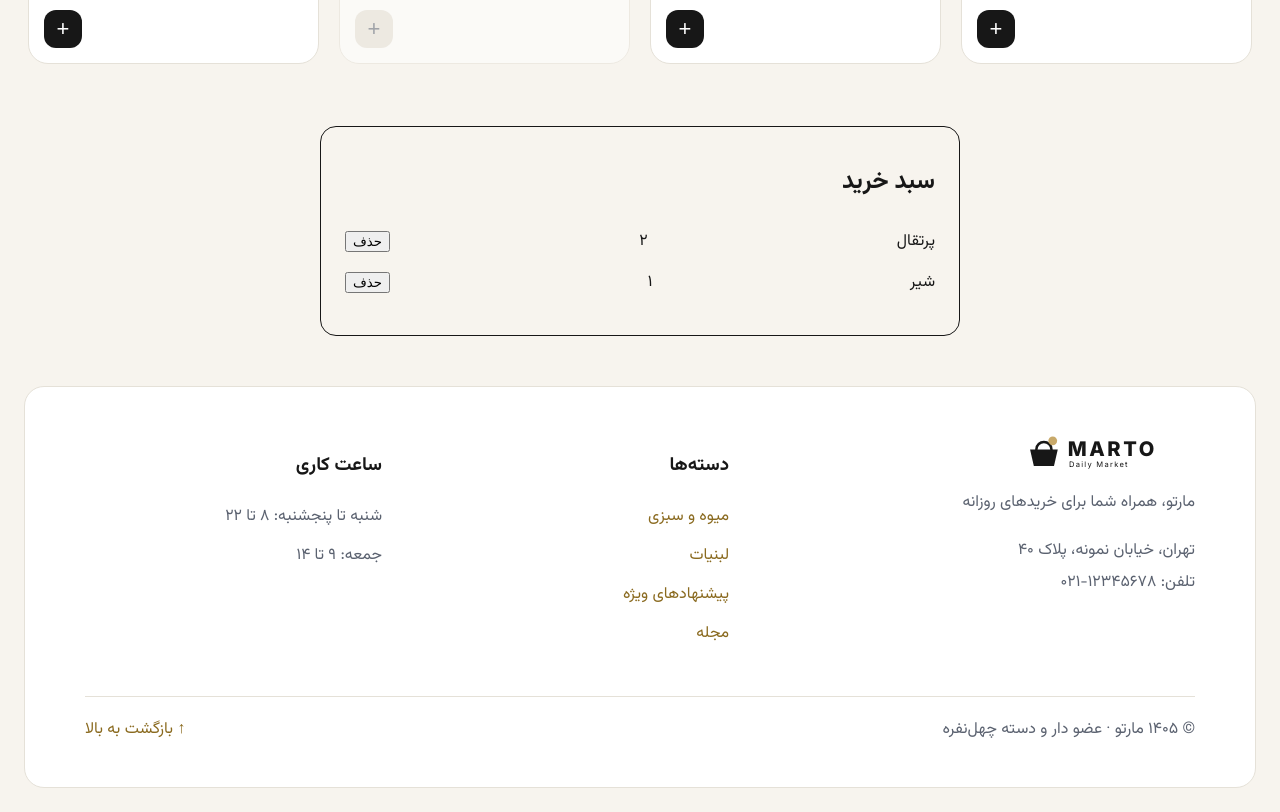
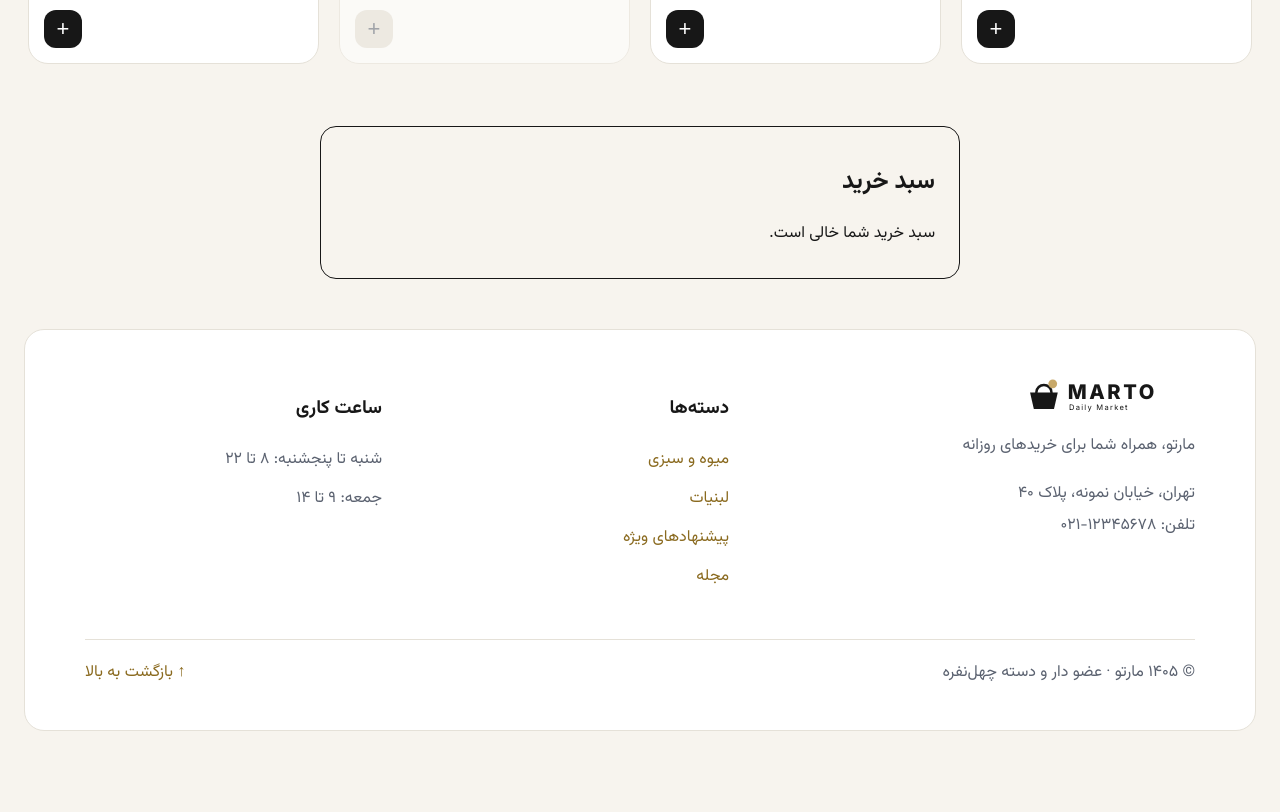
Before and after one commit to A-H-FEIZI/dry-shop, a React (Vite) app: page / in a window 1280 px wide. Shown: the part 1420-2232 px from the top of the page. After the commit the page ends 2175 px from the top, so only its background shows below. Built offline with nearby package versions, Linux system fonts and the light colour scheme.

Commit message:
feat: cart state with useState in App (week 5 step 3)

```diff
--- a/src/App.tsx
+++ b/src/App.tsx
@@ -1,12 +1,15 @@
+import { useState } from 'react'
+import { addToCart, cartCount, removeFromCart } from './features/cart/rules/lines.ts'
+import CartPanel from './components/CartPanel.tsx'
+import CategoryGrid from './components/CategoryGrid.tsx'
 import CategoryNav from './components/CategoryNav.tsx'
 import Footer from './components/Footer.tsx'
 import Header from './components/Header.tsx'
 import Hero from './components/Hero.tsx'
 import LogoSprite from './components/LogoSprite.tsx'
-import CategoryGrid from './components/CategoryGrid.tsx'
 import ProductGrid from './components/ProductGrid.tsx'
-import CartPanel from './components/CartPanel.tsx'
 import type { Card, CartLine } from './shared/types.ts'
+
 const SAMPLE: Card[] = [
   {
     id: 102, title: 'پرتقال', unit: 'هر کیلو', emoji: '🍊', image: null,
@@ -25,16 +28,23 @@ const SAMPLE: Card[] = [
     price: '۱۲۰٬۰۰۰ تومان', oldPrice: null, discount: null, inStock: true,
   },
 ]
-const TEST_LINES: CartLine[] = [
-  { id: 102, qty: 2 },
-  { id: 201, qty: 1 },
-]
 
 export default function App() {
+  const [cart, setCart] = useState<CartLine[]>([])
+  const count = cartCount(cart)
+
+  function handleAdd(id: number) {
+    setCart(addToCart(cart, id))
+  }
+
+  function handleRemove(id: number) {
+    setCart(removeFromCart(cart, id))
+  }
+
   return (
     <>
       <LogoSprite />
-      <Header />
+      <Header count={count} />
       <CategoryNav />
       <main id="main">
         <Hero />
@@ -44,13 +54,9 @@ export default function App() {
           title="پیشنهادهای ویژه"
           prefix="offer"
           cards={SAMPLE}
-  onAdd={(id) => console.log('add', id)}
+          onAdd={handleAdd}
         />
-<CartPanel
-  lines={TEST_LINES}
-  cards={SAMPLE}
-  onRemove={(id) => console.log('remove', id)}
-/>
+        <CartPanel lines={cart} cards={SAMPLE} onRemove={handleRemove} />
       </main>
       <Footer />
     </>
--- a/src/components/Header.tsx
+++ b/src/components/Header.tsx
@@ -1,4 +1,9 @@
-export default function Header() {
+import { formatNumber } from '../features/products/catalog/format.ts'
+
+type HeaderProps = {
+  count: number
+}
+export default function Header({ count }: HeaderProps) {
   return (
     <>
       <a className="skip-link" href="#main">پرش به محتوای اصلی</a>
@@ -27,7 +32,7 @@ export default function Header() {
           />
           <button type="button">
             <span aria-hidden="true">🛒</span> سبد خرید{' '}
-            <span className="cart-count" id="cart-count" aria-live="polite">۰</span>
+            <span className="cart-count" id="cart-count" aria-live="polite">{formatNumber(count)}</span>
           </button>
         </div>
       </header>
```
Lines whose indentation alone changed are shown as unchanged.
